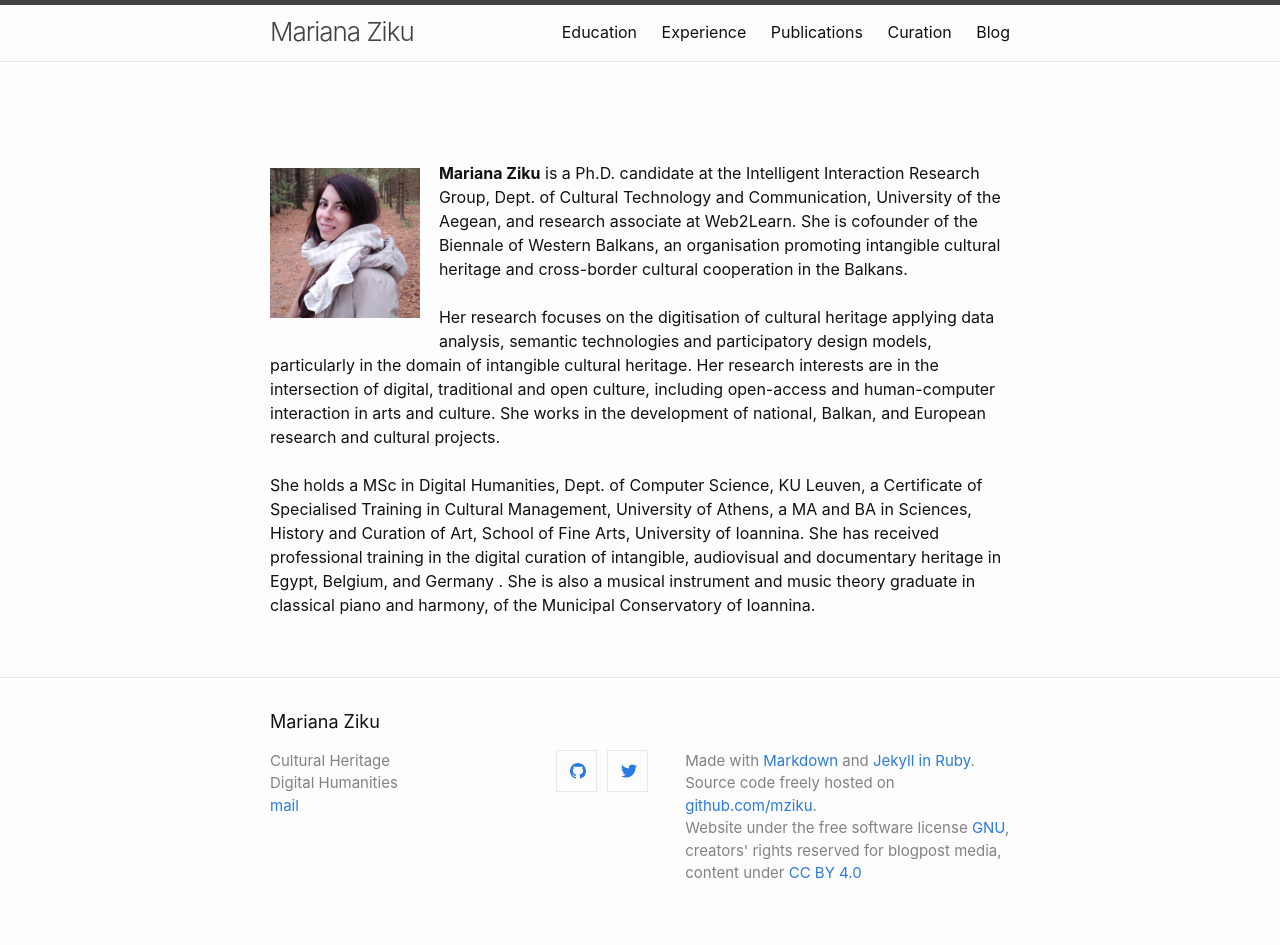
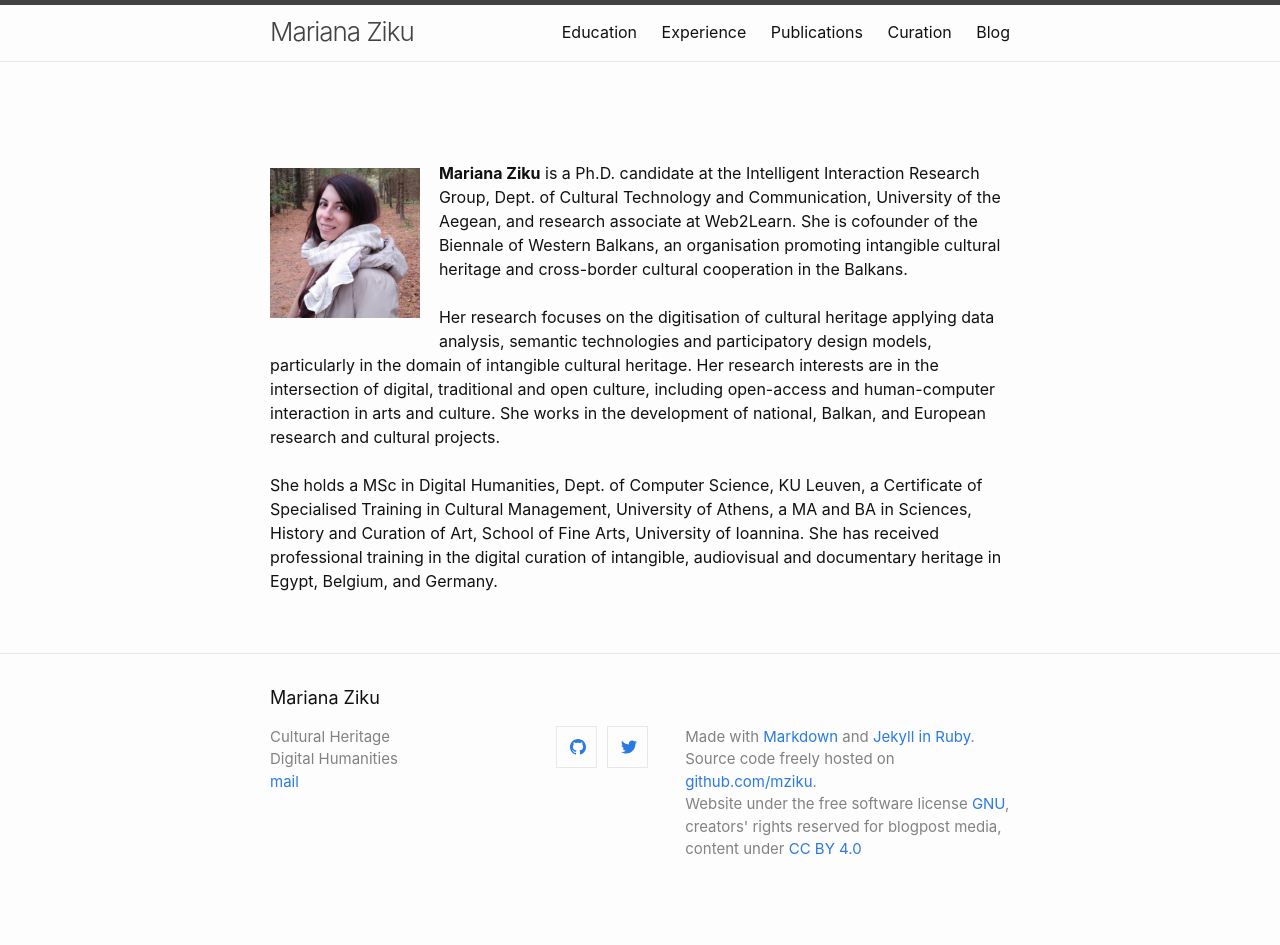
Before and after one commit to mziku/mziku.github.io, a Jekyll site: the page built from index.md, in a window 1280 px wide. Built offline with Jekyll 4.4.1, drawn with Linux system fonts in a browser that asks for light colours; after the commit the page ends 921 px from its top, so only the background shows below that.

Commit message:
index.md

```diff
--- a/index.md
+++ b/index.md
@@ -10,4 +10,4 @@ layout: page
 Her research focuses on the digitisation of cultural heritage applying data analysis, semantic technologies and participatory design models, particularly in the domain of intangible cultural heritage. Her research interests are in the intersection of digital, traditional and open culture, including open-access and human-computer interaction in arts and culture. She works in the development of national, Balkan, and European research and cultural projects.
 <br>
 <br>
-She holds a MSc in Digital Humanities, Dept. of Computer Science, KU Leuven, a Certificate of Specialised Training in Cultural Management, University of Athens, a MA and BA in Sciences, History and Curation of Art, School of Fine Arts, University of Ioannina. She has received professional training in the digital curation of intangible, audiovisual and documentary heritage in Egypt, Belgium, and Germany . She is also a musical instrument and music theory graduate in classical piano and harmony, of the Municipal Conservatory of Ioannina.
+She holds a MSc in Digital Humanities, Dept. of Computer Science, KU Leuven, a Certificate of Specialised Training in Cultural Management, University of Athens, a MA and BA in Sciences, History and Curation of Art, School of Fine Arts, University of Ioannina. She has received professional training in the digital curation of intangible, audiovisual and documentary heritage in Egypt, Belgium, and Germany.
```
